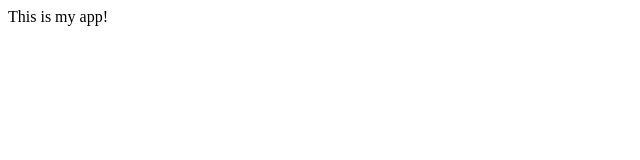
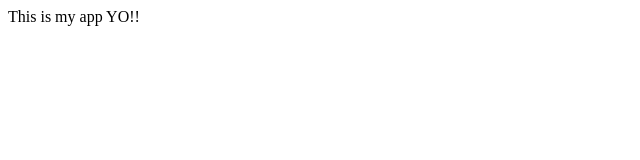
Before and after one commit to Joeldesouza/sampleapptest, a plain HTML site: page index.html in a window 1280 px wide. Shown: the full height of the page, 0-640 px from the left. Drawn offline with Linux system fonts and the light colour scheme.

Commit message:
changed index.html

```diff
--- a/index.html
+++ b/index.html
@@ -3,7 +3,7 @@
 	<title> my first web page </title>
 	</head>
 	<body>
-	This is my app!
+	This is my app YO!!
 	<body>
 
 </html>
```
